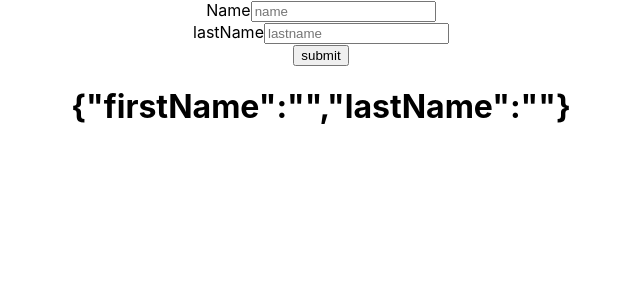
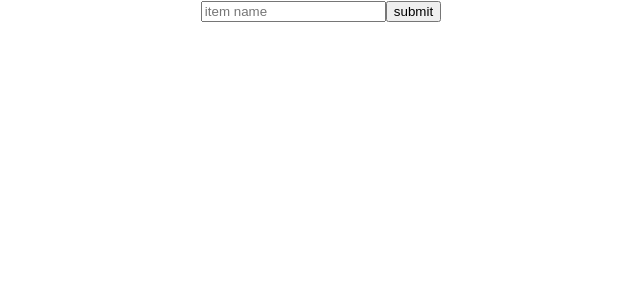
Before and after one commit to surajkawadkar/Hooks-snippet, a React (Create React App) app: page / in a window 1280 px wide. Shown: the top 300 px of the page, without its empty margins (319-959 px from the left). Built offline with nearby package versions, Linux system fonts and the light colour scheme.

Commit message:
array of state error

```diff
--- a/src/App.js
+++ b/src/App.js
@@ -1,11 +1,13 @@
 
 import './App.css';
+import Array from './components/Array';
 import NameObject from './components/NameObject';
 
 function App() {
   return (
     <div className="App">
-     <NameObject/>
+     {/* <NameObject/> */}
+     <Array/>
     </div>
   );
 }
--- /dev/null
+++ b/src/components/Array.js
@@ -0,0 +1,33 @@
+import React, {useState} from 'react'
+
+function Array() {
+    const [items, setItems] = useState([])
+
+
+    const handleSubmit = e =>{ setItems({items:[...items, e.target.value]})
+    console.log(e.target.value);
+
+    }
+
+    return (
+        <div>
+            <input type="text"
+            value ={items}
+            placeholder="item name"
+
+             />
+             <button type="submit" onClick={handleSubmit} >submit</button>
+            <h2>{[...items]}</h2>
+
+            <div>
+                <ul>
+                    {
+                        items.map(item=><li key = {item.id}>{item.value}</li>)
+                    }
+                </ul>
+            </div>
+        </div>
+    )
+}
+
+export default Array
```
Also changed, not shown: 1 other file (tests, documents, lock files or other folders).
